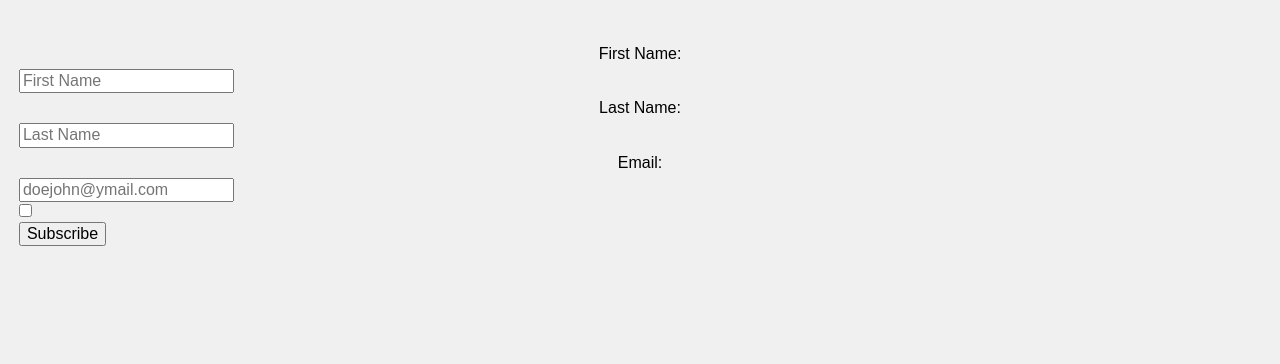
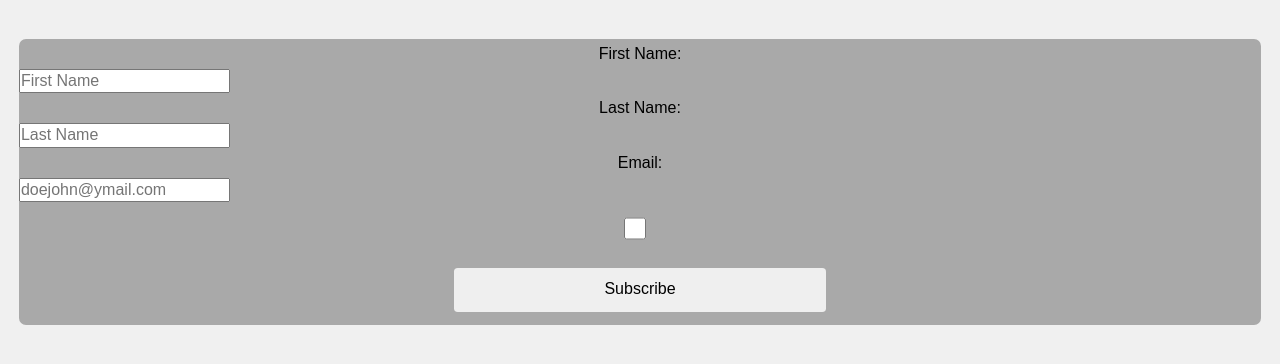
Before and after one commit to REZEKIEL-362/Project-1, a plain HTML site: page index.html in a window 1280 px wide. Drawn offline with Linux system fonts and the light colour scheme.

```diff
--- a/css/style.css
+++ b/css/style.css
@@ -44,3 +44,68 @@
   font-weight: normal;
 	text-align: center;
 }
+#join{
+  background-color:#A9A9A9	;
+}
+
+input{
+  resize: vertical;
+  display: inline-block;
+  padding-left: 0;
+  padding-right: 0;
+}
+
+/*subscribe button css */
+
+#notify {
+  padding-top: 0.809em;
+  padding-bottom: 0.809em;
+  width: 100%;
+  text-align:center;
+}
+
+label[for=notification] {
+  width: 100%;
+  display: inline;
+  padding: 0;
+}
+#notification {
+  width: auto;
+  display: inline;
+  padding: 0;
+  vertical-align: top;
+  margin-top: 0;
+  margin-bottom: 0;
+  margin-left: 0.0em;
+  margin-right: 0.6em;
+  width: 1.364em;
+  height: 1.664em;
+}
+
+input[type="checkbox"] {
+  display: inline;
+}
+/* submit css */
+
+#button {
+  text-align:center;
+  width: 30%;
+  padding-top: 0.809em;
+  padding-bottom: 0.809em;
+  margin:auto;
+}
+
+#submit {
+  width: 100%;
+  padding-top: 0.809em;
+  padding-bottom: 0.809em;
+  border-radius: 0.236em;
+  border-style: hidden;
+  color: black;
+}
+#submit:hover{
+  background-color: #DCDCDC	;
+  color: black;
+  cursor: pointer;
+  font-family: 'Exo', sans-serif;
+}
```
